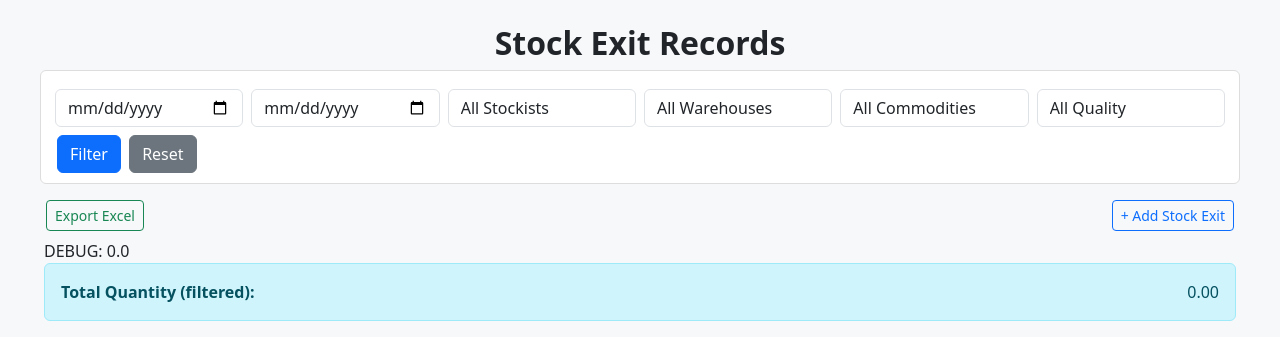
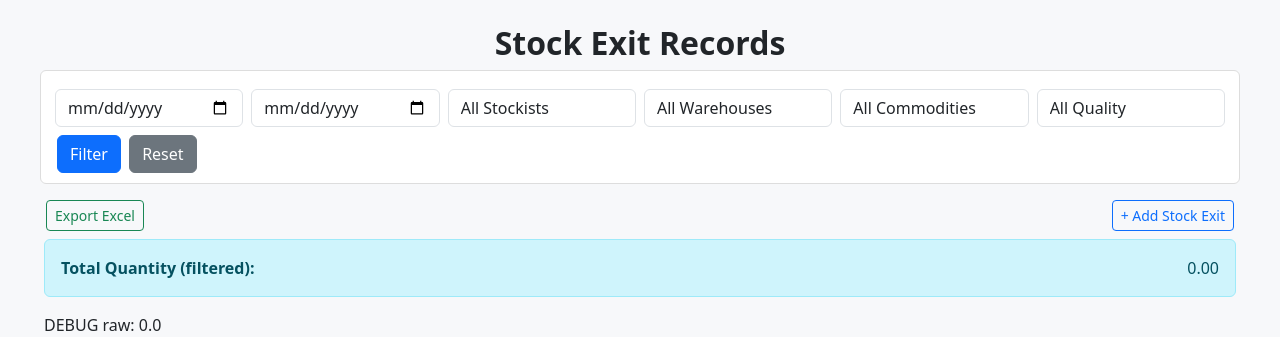
Before and after one commit to DUDU1608/warehouse-python, a Flask app: page /stockexit/list in a window 1280 px wide. Shown: the top 337 px of the page. Run offline with Flask 3, Linux system fonts and the light colour scheme; data that the repository does not hold is empty.

Commit message:
Update list_stock_exit.html

```diff
--- a/app/templates/stockist/list_stock_exit.html
+++ b/app/templates/stockist/list_stock_exit.html
@@ -92,7 +92,7 @@
     <a href="{{ url_for('stockexit.add_stock_exit') }}" class="btn btn-outline-primary btn-sm">+ Add Stock Exit</a>
   </div>
 
-  <span>DEBUG: {{ total_quantity }}</span>
+
 
 <div class="alert alert-info d-flex justify-content-between align-items-center" role="alert">
   <strong>Total Quantity (filtered):</strong>
```
